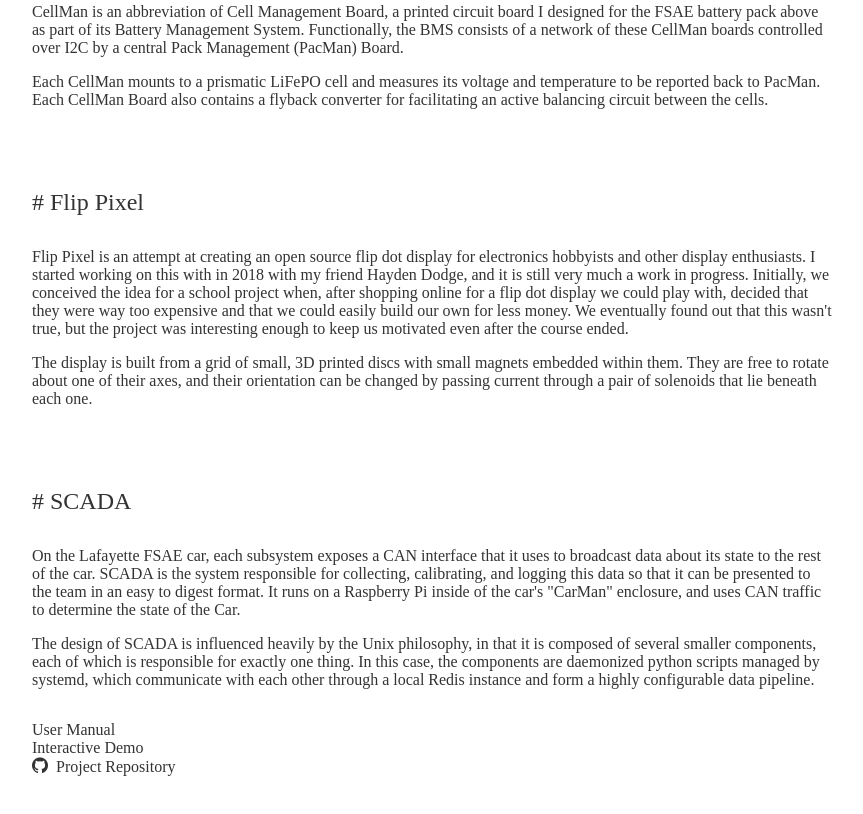
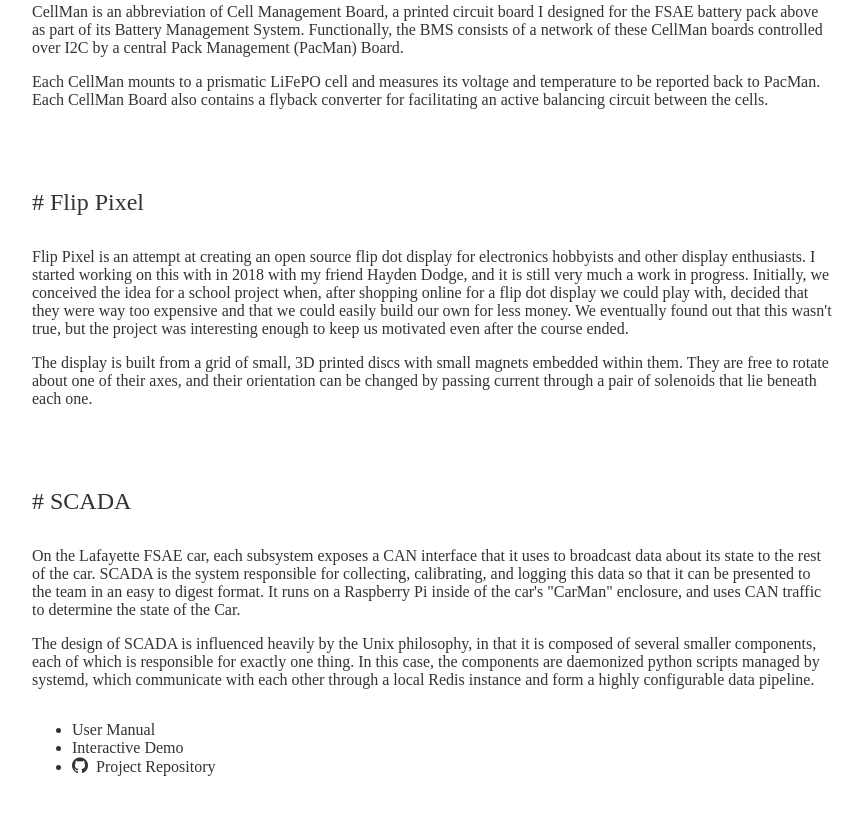
Before and after one commit to connorwiniarczyk/portfolio, a plain HTML site: page public/index.html in a window 1280 px wide. Shown: the part 957-1771 px from the top of the page, without its empty margins (208-1071 px from the left). Drawn offline with nearby package versions, Linux system fonts and the light colour scheme; no server answers; a web font is replaced by a local one.

Commit message:
fixing list styles

```diff
--- a/public/stylesheets/utils.css
+++ b/public/stylesheets/utils.css
@@ -18,13 +18,13 @@
 	cursor: pointer;
 }
 
-ul li {
-	list-style: none;
-}
+/* ul li { */
+/* 	list-style: none; */
+/* } */
 
-ul {
-	padding: unset;
-}
+/* ul { */
+/* 	padding: unset; */
+/* } */
 
 
 /* Styles for slideshow */
```
